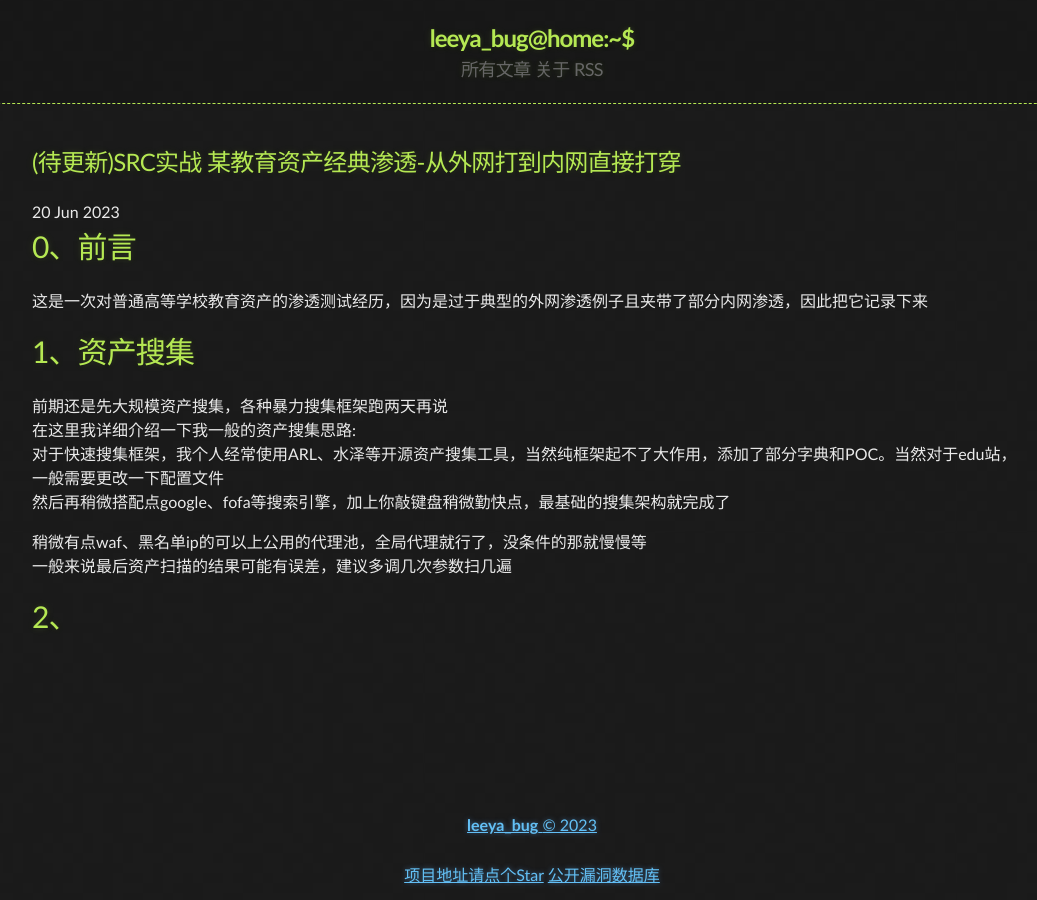
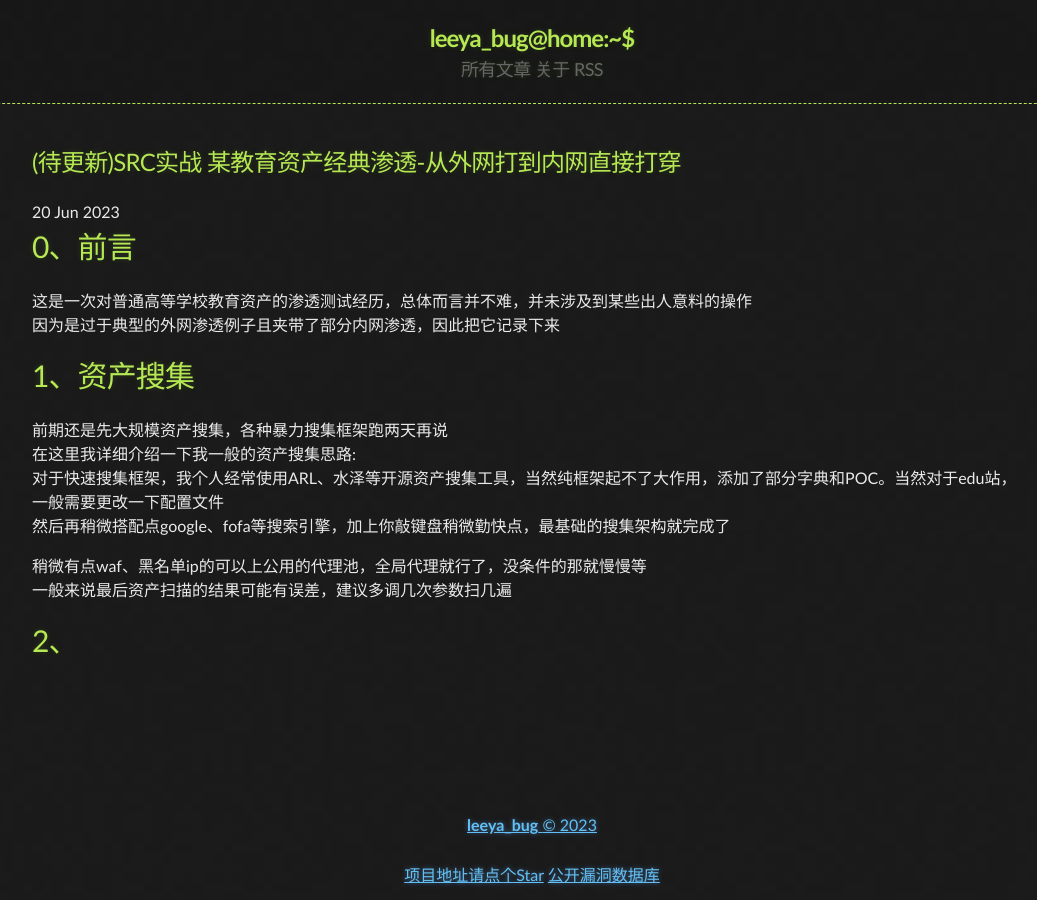
Before and after one commit to Leeyangee/leeyangee.github.io, a Jekyll site: the page built from _posts/2023-06-20-(待更新)SRC实战 某教育资产经典渗透-从外网打到内网直接打穿.md, in a window 1280 px wide. Shown: the whole page, without its empty margins (108-1145 px from the left). Built offline with Jekyll 4.4.1, drawn with Linux system fonts in a browser that asks for light colours.

Commit message:
Update 2023-06-20-(待更新)SRC实战 某教育资产经典渗透-从外网打到内网直接打穿.md

```diff
--- a/_posts/2023-06-20-(待更新)SRC实战 某教育资产经典渗透-从外网打到内网直接打穿.md
+++ b/_posts/2023-06-20-(待更新)SRC实战 某教育资产经典渗透-从外网打到内网直接打穿.md
@@ -6,7 +6,8 @@ published: true
 
 # [](#header-1)0、前言
 
-这是一次对普通高等学校教育资产的渗透测试经历，因为是过于典型的外网渗透例子且夹带了部分内网渗透，因此把它记录下来
+这是一次对普通高等学校教育资产的渗透测试经历，总体而言并不难，并未涉及到某些出人意料的操作
+因为是过于典型的外网渗透例子且夹带了部分内网渗透，因此把它记录下来
 
 # [](#header-1)1、资产搜集
 
```
